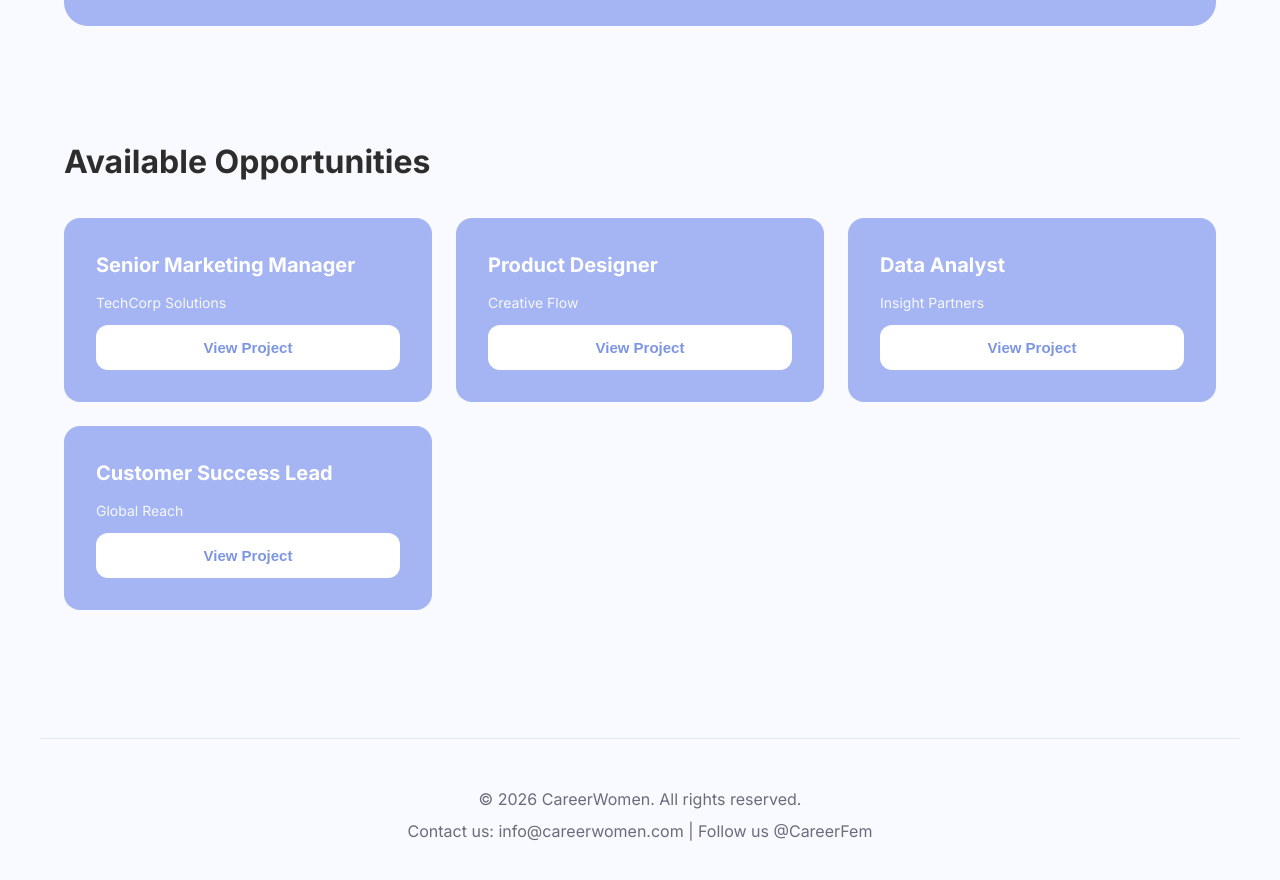
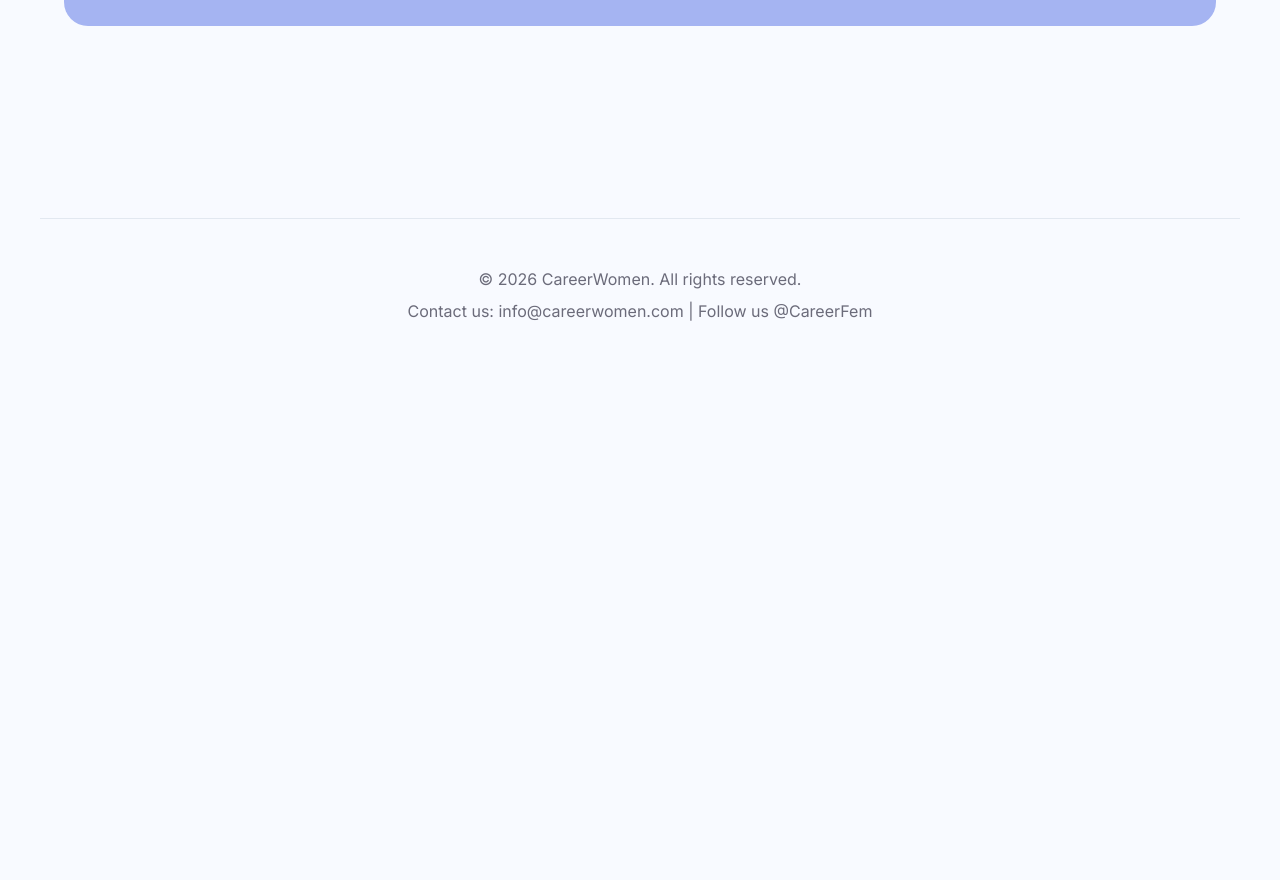
Before and after one commit to Hanzecode/hackathon, a React (Vite) app: page / in a window 1280 px wide. Shown: the part 580-1460 px from the top of the page. After the commit the page ends 983 px from the top, so only its background shows below. Built offline with nearby package versions, Linux system fonts and the light colour scheme.

Commit message:
final edit

```diff
--- a/App.jsx
+++ b/App.jsx
@@ -451,7 +451,7 @@ function CVRewriter() {
 }
 
 // ─────────────────────────────────────────────────────────────────────────────
-// FEATURE 5 — Roadmap Generator (Mentor)
+// FEATURE 4 — Roadmap Generator (Mentor)
 // ─────────────────────────────────────────────────────────────────────────────
 function RoadmapGenerator() {
   const [form, setForm] = useState({ field: "", gap_months: 12, target_role: "" });
@@ -568,23 +568,7 @@ function Home({ onNavigate }) {
         </div>
       </section>
 
-      <section className="container" style={{ paddingTop: 0 }}>
-        <h2 style={{ marginBottom: "32px", fontSize: "32px", fontWeight: 800 }}>Available Opportunities</h2>
-        <div className="grid">
-          {[
-            { title: "Senior Marketing Manager", company: "TechCorp Solutions" },
-            { title: "Product Designer", company: "Creative Flow" },
-            { title: "Data Analyst", company: "Insight Partners" },
-            { title: "Customer Success Lead", company: "Global Reach" },
-          ].map((job, i) => (
-            <div key={i} className="job-card">
-              <div className="job-title">{job.title}</div>
-              <div className="job-company">{job.company}</div>
-              <button className="btn" style={{ background: "white", color: "#7C95E4", fontWeight: 700 }}>View Project</button>
-            </div>
-          ))}
-        </div>
-      </section>
+
 
       <footer className="container" style={{ textAlign: "center", borderTop: "1px solid #E2E8F0", marginTop: "80px", color: "var(--text-muted)", paddingBottom: '80px' }}>
         <p>© 2026 CareerWomen. All rights reserved.</p>
@@ -601,8 +585,7 @@ const PAGES = [
   { id: "home", label: "Home", component: Home },
   { id: "cv", label: "CV Analysis", component: CVRewriter },
   { id: "roadmap", label: "Mentor", component: RoadmapGenerator },
-  { id: "interview", label: "ChatBot", component: InterviewCoach },
-  { id: "account", label: "My Account", component: () => <div className="container"><h2>My Account</h2><p>Account settings and profile coming soon.</p></div> },
+  { id: "interview", label: "ChatBot", component: InterviewCoach }
 ];
 
 export default function App() {
```
Also changed, not shown: 4 other files (tests, documents, lock files or other folders).
